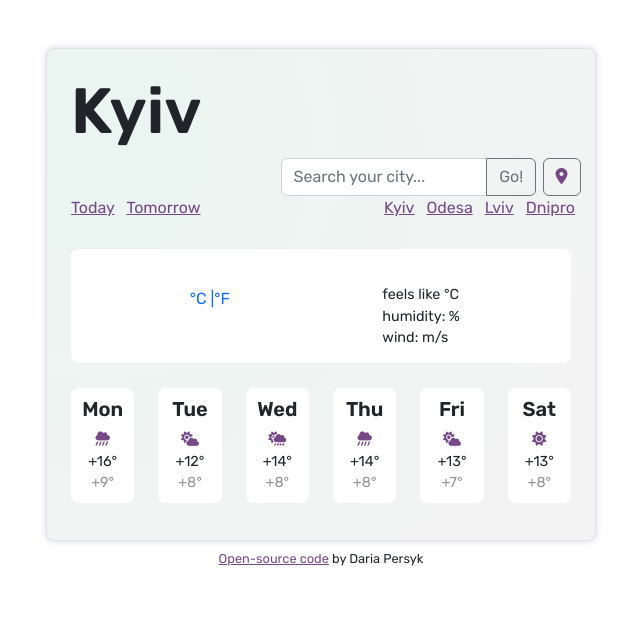
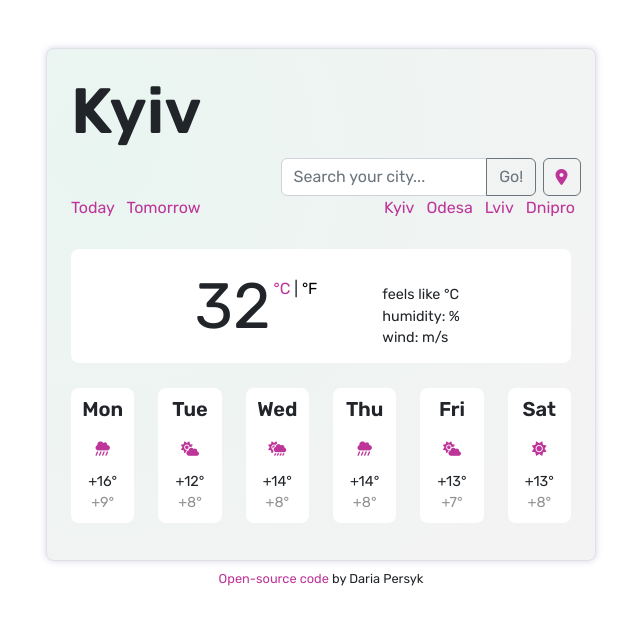
Before and after one commit to dariapersyk/sc-weather-app, a plain HTML site: page index.html in a window 1280 px wide. Both pictures are taken after a click on the link "°F". Shown: the whole page, without its empty margins (319-959 px from the left). Drawn offline with nearby package versions, Linux system fonts and the light colour scheme; no server answers.

Commit message:
Added functional unit conversion

```diff
--- a/index.html
+++ b/index.html
@@ -107,9 +107,14 @@
             </div>
             <div class="col-4 current-temp">
               <span class="current-temp" id="current-temp"></span>
-              <span
-                ><a href="#" class="unit" id="cUnit">°C |</a
-                ><a href="#" class="unit" id="fUnit">°F</a></span
+              <span class="unit"
+                ><a class="link active" href="" id="cUnit">°C </a>|<a
+                  class="link"
+                  href=""
+                  id="fUnit"
+                >
+                  °F</a
+                ></span
               >
             </div>
             <div class="col-5 current-cond">
--- a/src/index.js
+++ b/src/index.js
@@ -32,6 +32,8 @@ function showConditions(response) {
   let conditions = document.querySelector("#conditions");
   let currentDate = document.querySelector("#current-time");
   let icon = document.querySelector("#current-icon");
+
+  celsiusTemp = response.data.temperature.current;
 
   currentCity.innerHTML = response.data.city;
   currentTemperature.innerHTML = Math.round(response.data.temperature.current);
@@ -114,18 +116,29 @@ function getKyivLocation(event) {
 let kyivCity = document.querySelector("#kyiv-location");
 kyivCity.addEventListener("click", getKyivLocation);
 
+let celsiusTemp = null;
+
+function changeToFahrenheit(event) {
+  event.preventDefault();
+  let fTemp = (celsiusTemp * 9) / 5 + 32;
+  let currentTemperature = document.querySelector("#current-temp");
+  currentTemperature.innerHTML = Math.round(fTemp);
+  cLink.classList.remove("active");
+  fLink.classList.add("active");
+}
+
+function changeToCelsius(event) {
+  event.preventDefault();
+  let currentTemperature = document.querySelector("#current-temp");
+  currentTemperature.innerHTML = Math.round(celsiusTemp);
+  fLink.classList.remove("active");
+  cLink.classList.add("active");
+}
+
+let fLink = document.querySelector("#fUnit");
+fLink.addEventListener("click", changeToFahrenheit);
+
+let cLink = document.querySelector("#cUnit");
+cLink.addEventListener("click", changeToCelsius);
+
 getLocation("Kyiv");
-// function changeToCelsius(event) {
-//   event.preventDefault();
-//   let cUnit = 17;
-//   currentTemperature.innerHTML = `${cUnit}`;
-// }
-// function changeToFarenheit(event) {
-//   event.preventDefault();
-//   let fUnit = 66;
-//   currentTemperature.innerHTML = `${fUnit}`;
-// }
-
-// let currentTemperature = document.querySelector("#current-temp");
-// cUnit.addEventListener("click", changeToCelsius);
-// fUnit.addEventListener("click", changeToFarenheit);
--- a/src/styles.css
+++ b/src/styles.css
@@ -86,16 +86,20 @@ footer {
 .unit {
   font-size: 1rem;
   position: relative;
-  bottom: 1.45rem;
-  right: 0.3rem;
-  text-decoration: none;
+  bottom: 2.1rem;
+  right: 0.8rem;
 }
 
 .forecast {
   text-align: center;
 }
 .icon {
-  color: #744986;
+  color: #be3599;
+  padding: 10px 12px;
+}
+
+button.my-location {
+  padding: 0;
 }
 
 .min-temp {
@@ -107,9 +111,22 @@ footer {
 }
 
 .link {
-  color: #744986;
+  color: #be3599;
 }
 
 .link:hover {
-  color: #e886a7;
+  color: #5d2c7e;
 }
+
+a:link {
+  text-decoration: none;
+}
+
+.unit .active {
+  color: #000;
+  cursor: default;
+}
+
+i.icon:hover {
+  color: #fff;
+}
```
